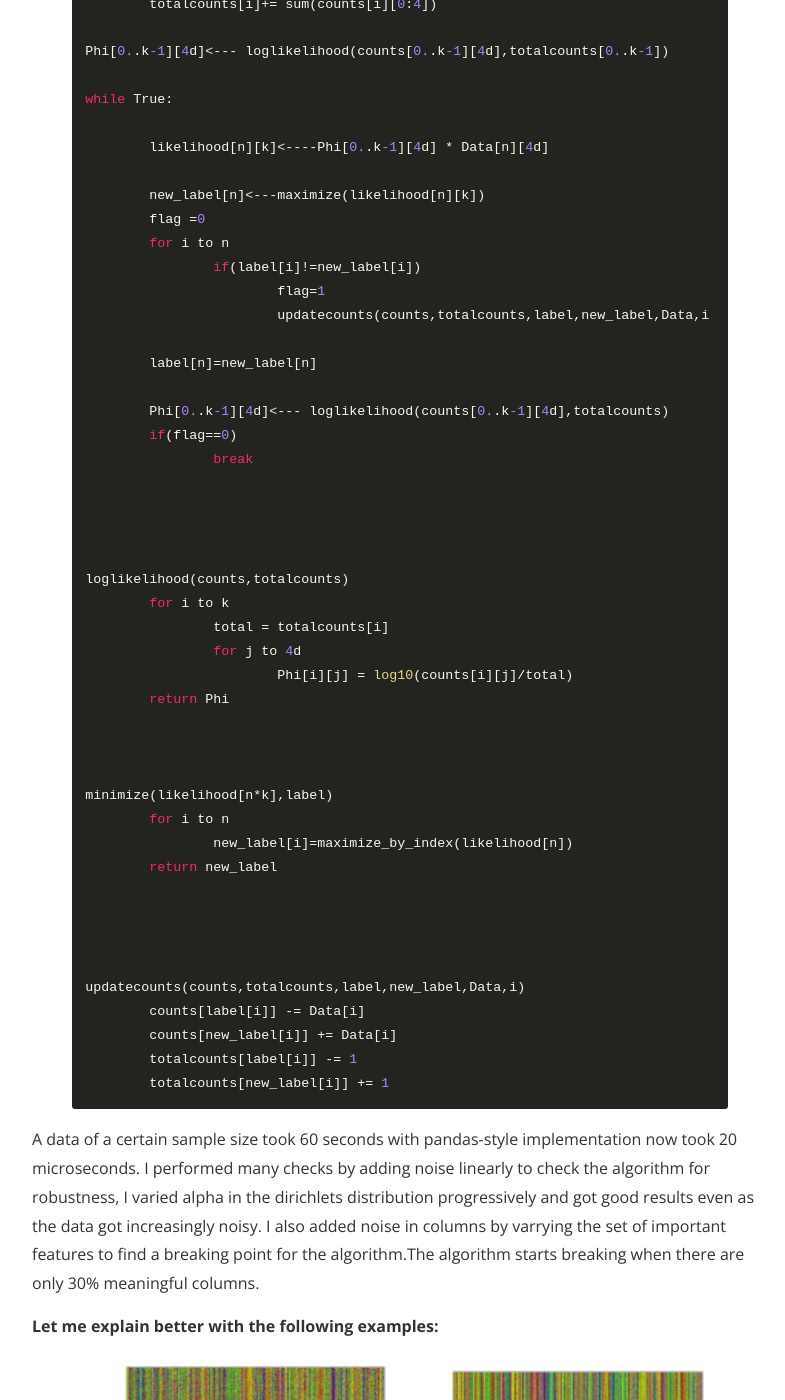
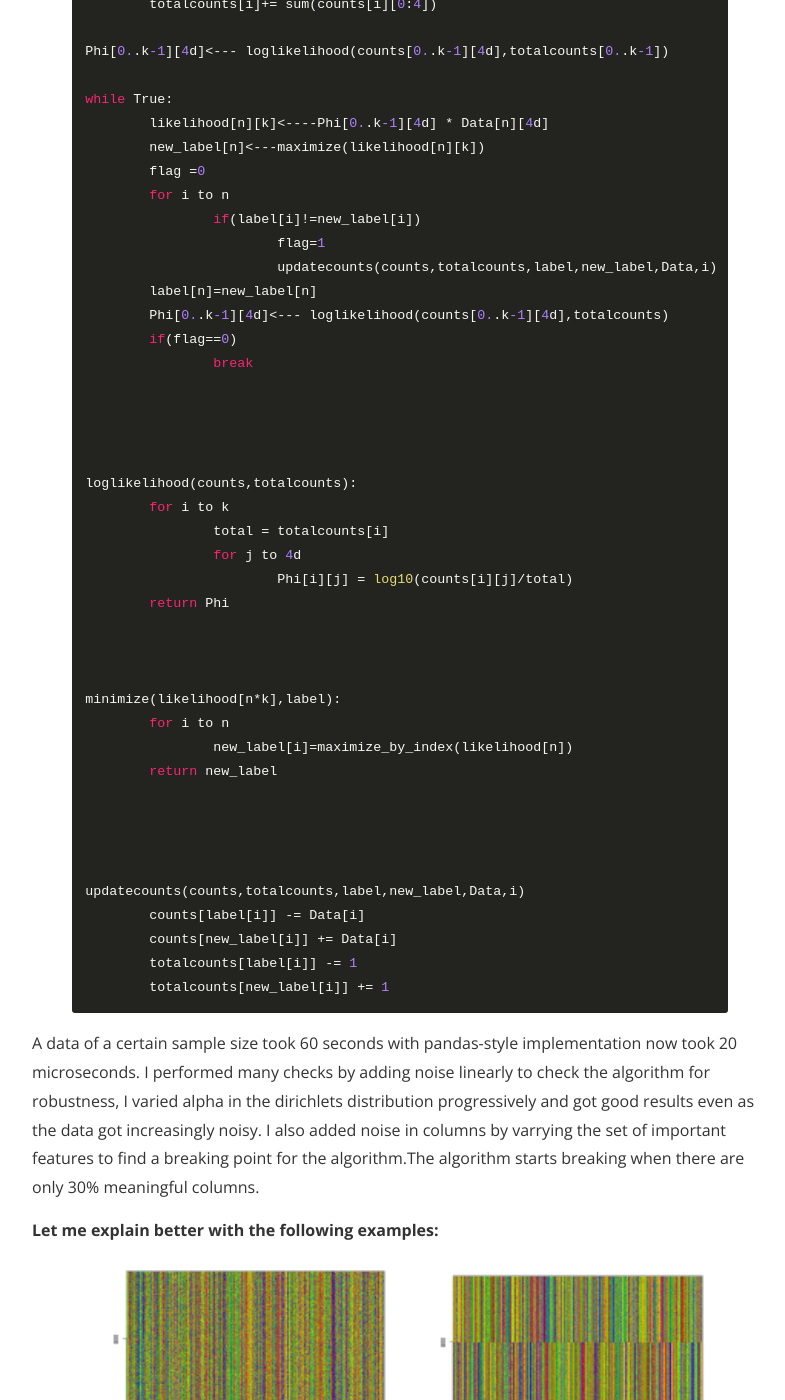
Before and after one commit to ashm8206/ashm8206.github.io, a Jekyll site: the page built from _posts/2017-05-07-K-MeansNCL.markdown, in a window 1280 px wide and 1400 px high, scrolled down 1979 px. Shown: the whole window, without its empty margins (240-1025 px from the left). Built offline with Jekyll 4.4.1, drawn with Linux system fonts in a browser that asks for light colours; nearby versions of some CDN libraries; comment, search, counter and statistics services are not loaded.

```diff
--- a/_posts/2017-05-07-K-MeansNCL.markdown
+++ b/_posts/2017-05-07-K-MeansNCL.markdown
@@ -59,18 +59,14 @@ for i to k
 Phi[0..k-1][4d]<--- loglikelihood(counts[0..k-1][4d],totalcounts[0..k-1])
 
 while True:
-
 	likelihood[n][k]<----Phi[0..k-1][4d] * Data[n][4d]
-
-	new_label[n]<---maximize(likelihood[n][k])
+        new_label[n]<---maximize(likelihood[n][k])
 	flag =0
 	for i to n
 		if(label[i]!=new_label[i])
 			flag=1
-			updatecounts(counts,totalcounts,label,new_label,Data,i
-
+			updatecounts(counts,totalcounts,label,new_label,Data,i)
 	label[n]=new_label[n]
-
 	Phi[0..k-1][4d]<--- loglikelihood(counts[0..k-1][4d],totalcounts)
         if(flag==0)
 		break
@@ -78,7 +74,7 @@ while True:
 
 
 
-loglikelihood(counts,totalcounts)
+loglikelihood(counts,totalcounts):
 	for i to k
 		total = totalcounts[i]
 		for j to 4d
@@ -87,7 +83,7 @@ loglikelihood(counts,totalcounts)
 
 
 
-minimize(likelihood[n*k],label)
+minimize(likelihood[n*k],label):
 	for i to n
 		new_label[i]=maximize_by_index(likelihood[n])
 	return new_label
@@ -100,6 +96,7 @@ updatecounts(counts,totalcounts,label,new_label,Data,i)
 	counts[new_label[i]] += Data[i]
 	totalcounts[label[i]] -= 1
 	totalcounts[new_label[i]] += 1
+
 {% endhighlight %}
 
 A data of a certain sample size took 60 seconds with pandas-style implementation now took 20 microseconds.
```
